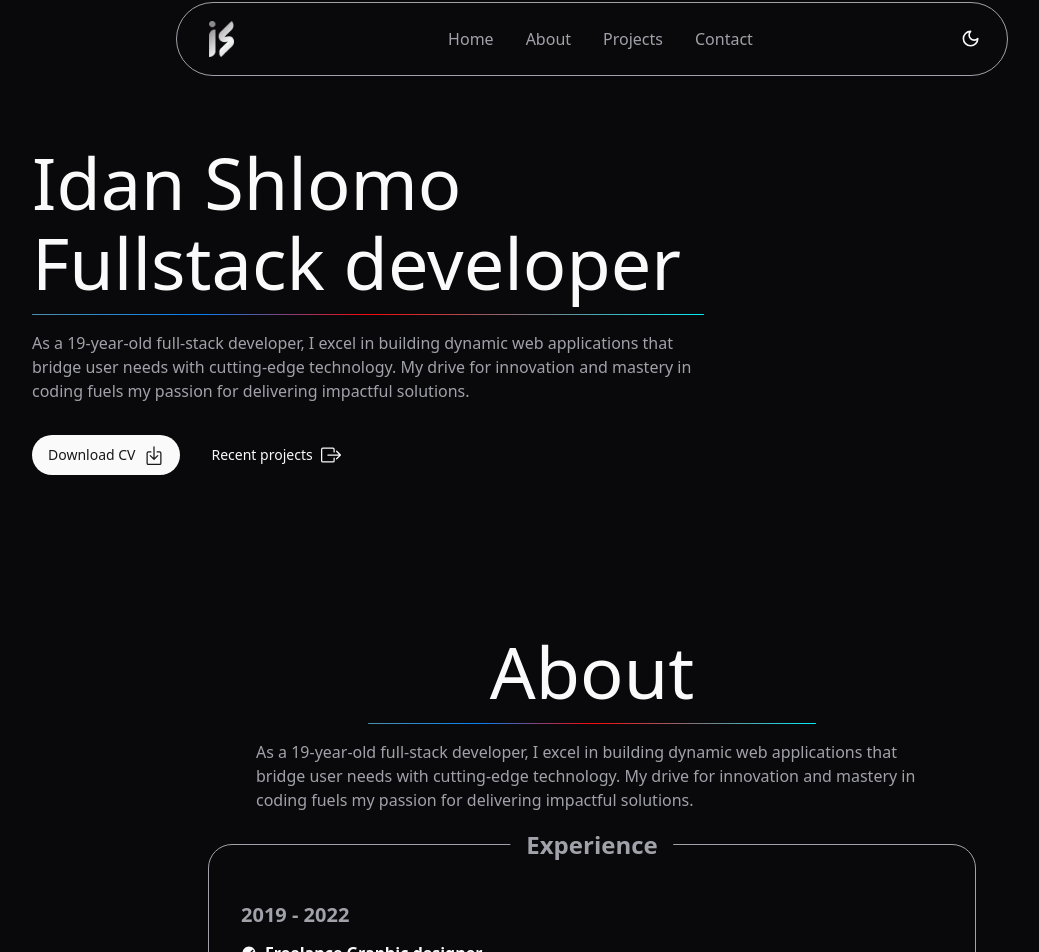
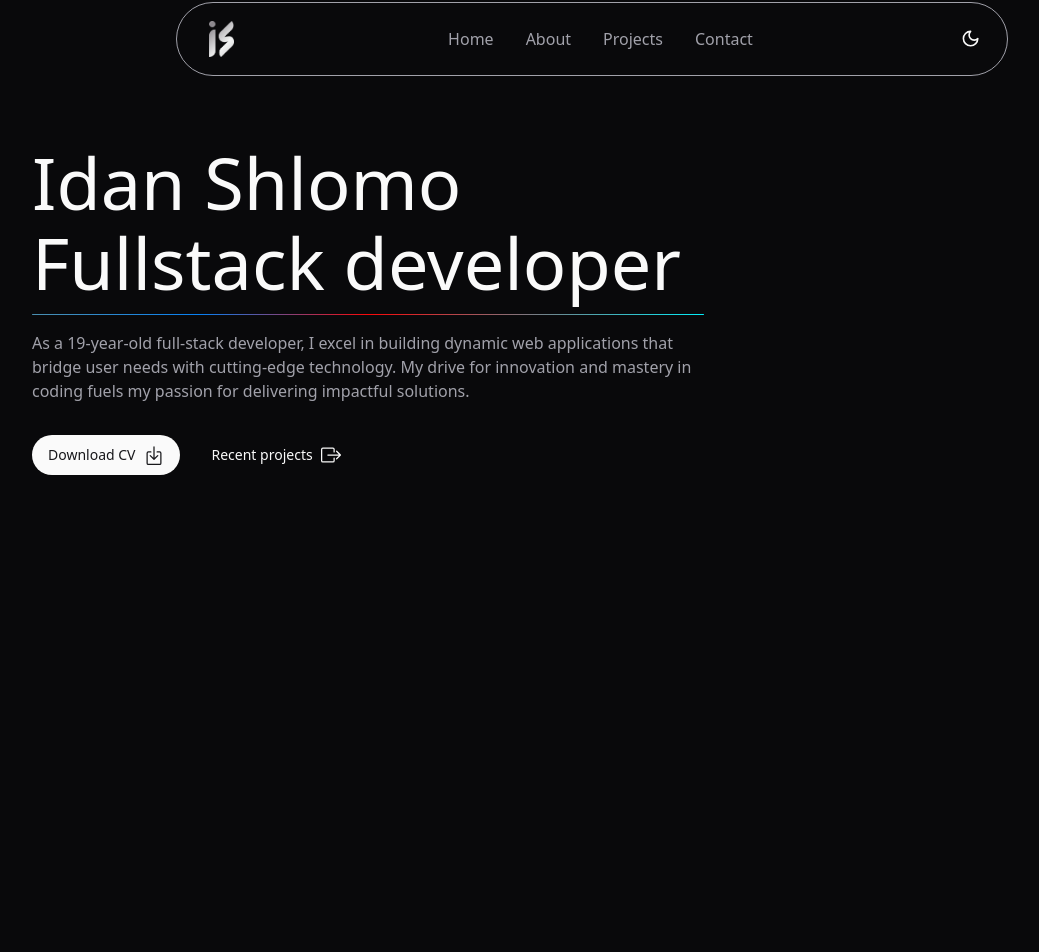
Before and after one commit to idanshlomo1/idan-portfolio, a Next.js app: page / in a window 1280 px wide. Shown: the part 14-966 px from the top of the page, without its empty margins (48-1087 px from the left). Built offline with nearby package versions, Linux system fonts and the light colour scheme.

Commit message:
nav fixes

```diff
--- a/src/app/globals.css
+++ b/src/app/globals.css
@@ -61,7 +61,9 @@
   }
 }
 
-
+*{
+  scroll-behavior: smooth;
+}
 .hamburger {
   cursor: pointer;
 }
--- a/src/app/page.tsx
+++ b/src/app/page.tsx
@@ -21,9 +21,9 @@ const Home: React.FC = () => {
 
 
     <main>
-      <MaxWidthWrapper className="pt-40 h-screen">
+      <MaxWidthWrapper>
         {/* Hero */}
-        <div>
+        <div id="Home" className="pt-40 min-h-screen">
           <div className="max-w-2xl">
             <h1 className="text-5xl text-center md:text-left lg:text-7xl font-light">
               Idan Shlomo
@@ -65,7 +65,7 @@ const Home: React.FC = () => {
         </div>
 
         {/* About */}
-        <div className="pt-40 h-screen">
+        <div id="About" className="pt-40 min-h-screen">
           <div className="max-w-2xl mx-auto">
             <h1 className="text-5xl text-center lg:text-7xl font-light">
               About
--- a/src/components/Navbar.tsx
+++ b/src/components/Navbar.tsx
@@ -9,7 +9,6 @@ import { ModeToggle } from "./mode-toggle";
 
 const Navbar = () => {
 
-
     const [open, setOpen] = useState(false)
 
     const session = true;
@@ -18,19 +17,15 @@ const Navbar = () => {
     const linksData = [
         {
             title: "Home",
-            href: "/"
         },
         {
             title: "About",
-            href: "/about"
         },
         {
             title: "Projects",
-            href: "/projects"
         },
         {
             title: "Contact",
-            href: "/contact"
         },
     ]
 
@@ -68,7 +63,7 @@ const Navbar = () => {
                                 <Link
                                     className="text-muted-foreground hover:text-primary duration-200 mx-4"
                                     key={linkData.title}
-                                    href={linkData.href}
+                                    href={`#${linkData.title}`}
                                 >
                                     {linkData.title}
                                 </Link>
@@ -110,14 +105,16 @@ const Navbar = () => {
 
                         <label className="hamburger">
                             <input
-                                onClick={() => { setOpen(prev => !prev) }}
+                                onClick={() => setOpen(prev => !prev)}
                                 type="checkbox"
+                                checked={open}
                             />
-                            <svg viewBox="0 0 32 32">
+                            <svg viewBox="0 0 32 32" className={`burger-icon ${open ? 'open' : ''}`}>
                                 <path className="line line-top-bottom" d="M27 10 13 10C10.8 10 9 8.2 9 6 9 3.5 10.8 2 13 2 15.2 2 17 3.8 17 6L17 26C17 28.2 18.8 30 21 30 23.2 30 25 28.2 25 26 25 23.8 23.2 22 21 22L7 22"></path>
                                 <path className="line" d="M7 16 27 16"></path>
                             </svg>
                         </label>
+
                     </div>
 
 
@@ -130,7 +127,7 @@ const Navbar = () => {
                                         className={`text-muted-foreground hover:text-primary duration-200  py-4 w-full ${index !== 0 ? "border-t-[1px] border-secondary" : ""
                                             }`}
                                         key={linkData.title}
-                                        href={linkData.href}
+                                        href={`#${linkData.title}`}
                                     >
                                         <div className="my-2">
                                             {linkData.title}
```
